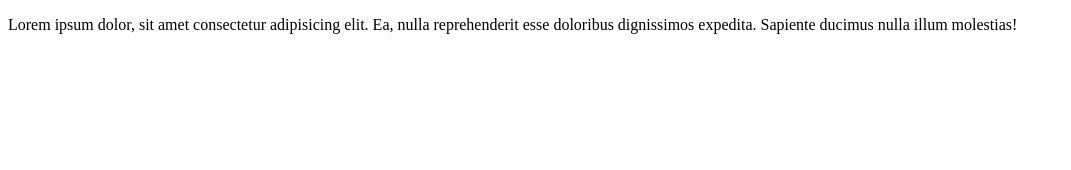
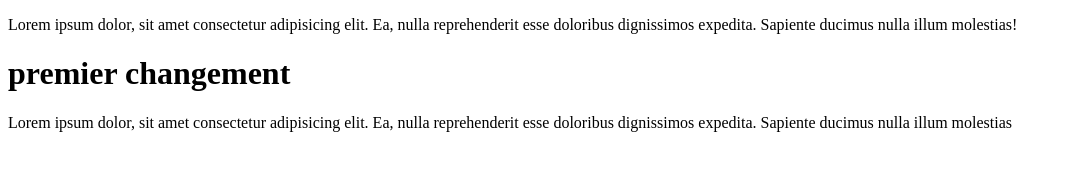
Before and after one commit to saida-ben/saida_projects, a plain HTML site: page index.html in a window 1280 px wide. Shown: the whole page, without its empty margins (0-1071 px from the left). Drawn offline with Linux system fonts and the light colour scheme.

Commit message:
Ajout d'un titre et d'un paragraphe dans index.html

```diff
--- a/index.html
+++ b/index.html
@@ -9,5 +9,12 @@
     <p>Lorem ipsum dolor, sit amet consectetur adipisicing elit.
         Ea, nulla reprehenderit esse doloribus dignissimos expedita.
         Sapiente ducimus nulla illum molestias!</p>
+       <h1>premier changement</h1>
+        <p>
+            Lorem ipsum dolor, sit amet consectetur adipisicing elit.
+        Ea, nulla reprehenderit esse doloribus dignissimos expedita.
+        Sapiente ducimus nulla illum molestias
+        </p>
+
 </body>
 </html>
```
